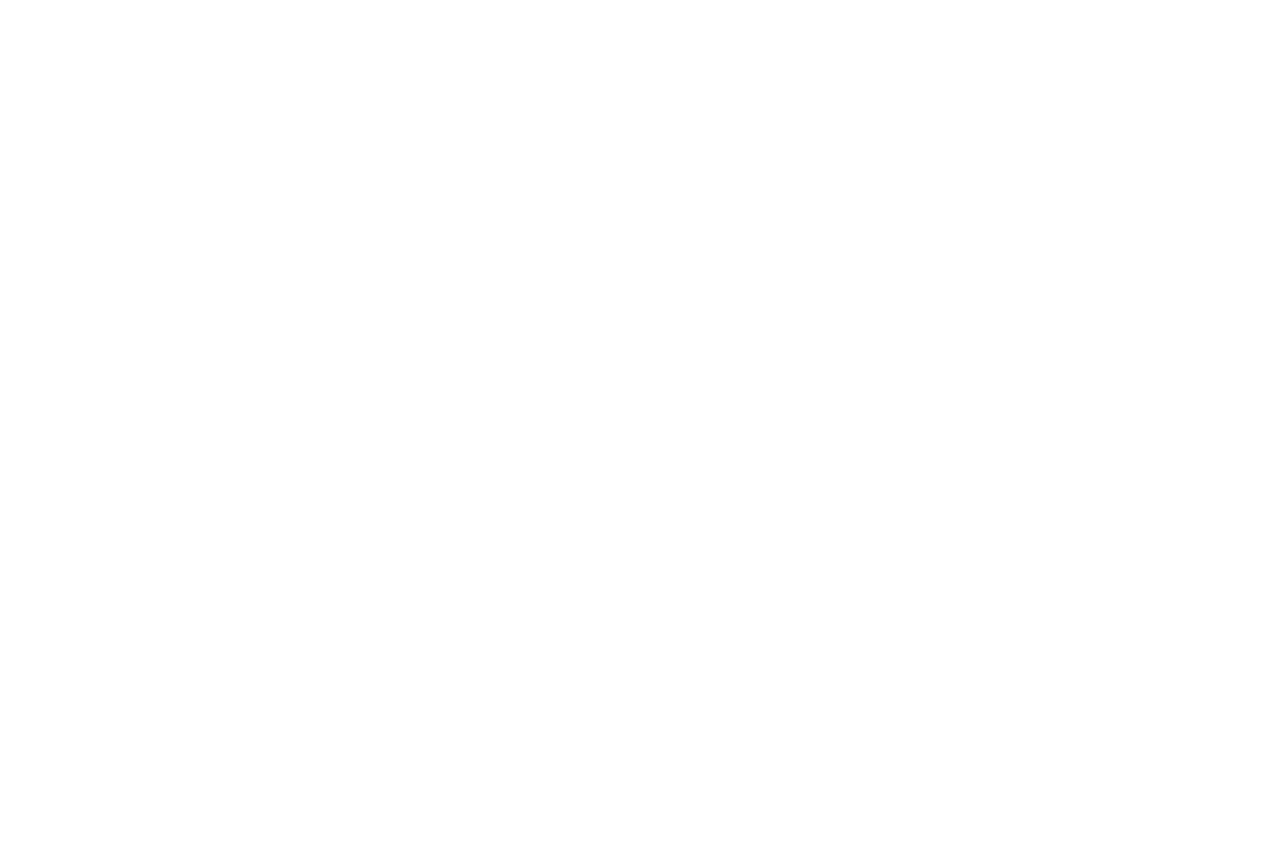
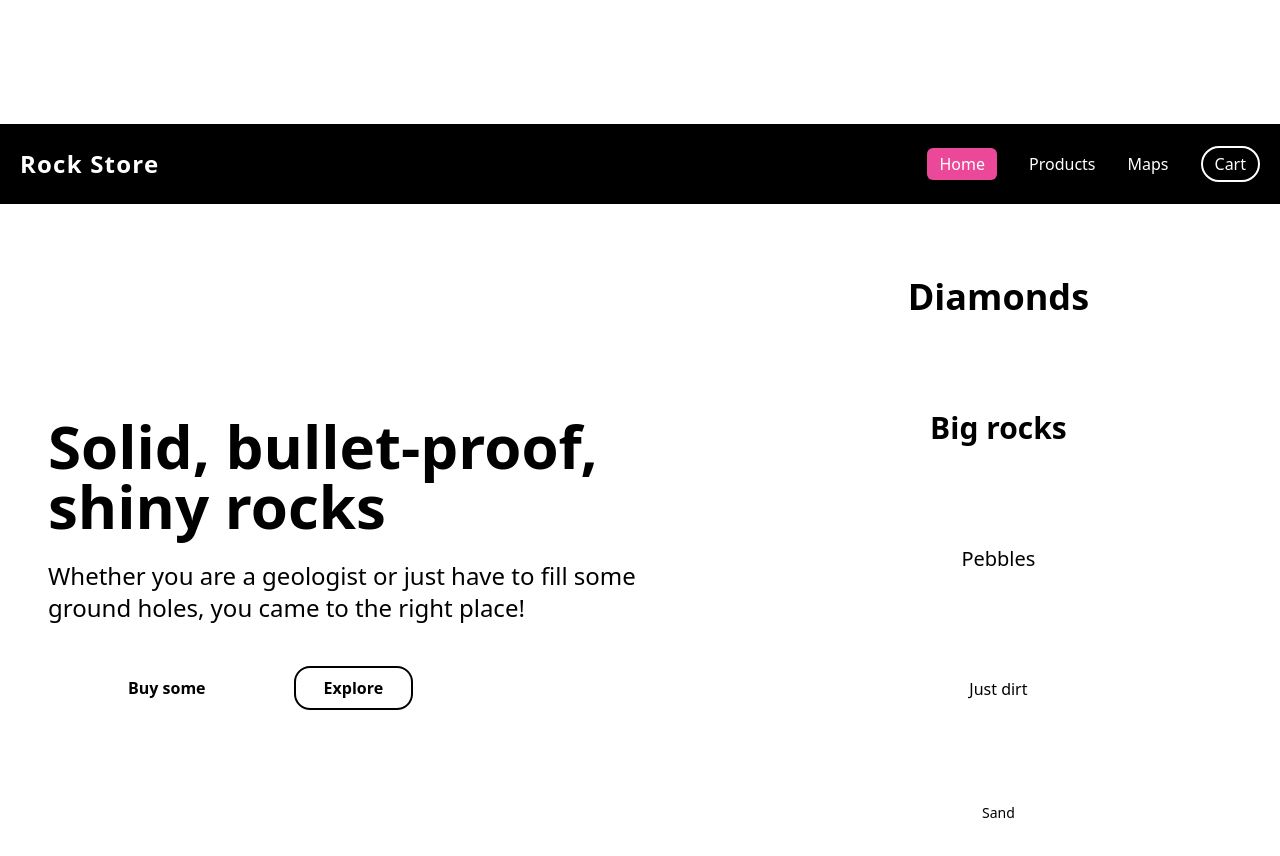
Before and after one commit to gonzzoli/color-palette-v2, a React (Create React App) app: page / in a window 1280 px wide. Shown: the part 1580-2436 px from the top of the page. Before the commit the page ends 1704 px from the top, so only its background shows below. Built offline with nearby package versions, Linux system fonts and the light colour scheme.

Commit message:
Added FixedLayout and working

```diff
--- a/src/Layouts/Components/Box.js
+++ /dev/null
@@ -1,9 +0,0 @@
-
-
-function Box() {
-    return (
-        <div></div>
-    )
-}
-
-export default Box
--- a/src/Layouts/Components/Circle.js
+++ /dev/null
@@ -1,9 +0,0 @@
-
-
-function Circle() {
-    return (
-        <div></div>
-    )
-}
-
-export default Circle
--- a/src/Layouts/Components/RoundedBox.js
+++ /dev/null
@@ -1,11 +0,0 @@
-
-
-function RoundedBox() {
-    return (
-        <div>
-
-        </div>
-    )
-}
-
-export default RoundedBox
--- a/src/Layouts/Components/Text.js
+++ /dev/null
@@ -1,9 +0,0 @@
-
-
-function Text() {
-    return (
-        <div></div>
-    )
-}
-
-export default Text
--- a/src/Layouts/DraggableLayout/DraggableLayout.js
+++ b/src/Layouts/DraggableLayout/DraggableLayout.js
@@ -40,7 +40,7 @@
     }
 
     return (
-        <div className="w-full">
+        <section className="w-full">
             <div className='flex justify-center items-center relative'>
                 <p
                 onClick={toggleElementsOptions}
@@ -72,7 +72,7 @@
             className="h-screen bg-white mt-5 relative" >
                 {elementsList}
             </div>
-        </div>
+        </section>
     )
 }
 
--- /dev/null
+++ b/src/Layouts/FixedLayout/FixedLayout.js
@@ -0,0 +1,271 @@
+import { useRef } from "react"
+import { useSelector } from "react-redux"
+
+function rgbToHex(rgbString=''){
+    console.log(rgbString)
+    rgbString = rgbString.match(/\(([^)]+)\)/)[1].split(',')
+    let hexString = ''
+    function rgbNumToHex(num){
+        let string = ''
+        let aux = Math.floor(num/16)
+        let remainder = num%16
+        switch (aux) {
+            case 10:
+                string += 'A'
+                break;
+            case 11:
+                string += 'B'
+                break;
+            case 12:
+                string += 'C'
+                break;
+            case 13:
+                string += 'D'
+                break;
+            case 14:
+                string += 'E'
+                break;
+            case 15:
+                string += 'F'
+                break;
+            default:
+                string += aux
+                break;
+        }
+        switch (remainder) {
+            case 10:
+                string += 'A'
+                break;
+            case 11:
+                string += 'B'
+                break;
+            case 12:
+                string += 'C'
+                break;
+            case 13:
+                string += 'D'
+                break;
+            case 14:
+                string += 'E'
+                break;
+            case 15:
+                string += 'F'
+                break;
+            default:
+                string += remainder
+                break;
+        }
+        return string
+    }
+    rgbString.forEach(value => {
+        hexString += rgbNumToHex(Number(value.trim()))
+    })
+    return '#' + hexString
+}
+
+
+function FixedLayout() {
+    const colors = useSelector(state => state.colors.selected)
+    const mainBgRef = useRef()
+
+    function setNextBgColor(e) {
+        e.stopPropagation()
+        const index = colors.indexOf(rgbToHex(e.target.style.background).toLowerCase())
+        if(index===colors.length-1) {
+            e.target.style.background = colors[0]
+            return
+        }
+        e.target.style.background = colors[index+1]
+    }
+
+    function setNextTextColor(e) {
+        e.stopPropagation()
+        const index = colors.indexOf(rgbToHex(e.target.style.color).toLowerCase())
+        if(index===colors.length-1) {
+            e.target.style.color = colors[0]
+            return
+        }
+        e.target.style.color = colors[index+1]
+    }
+
+    function setNextBorderColor(e) {
+        e.stopPropagation()
+        const index = colors.indexOf(rgbToHex(e.target.style.borderColor).toLowerCase())
+        if(index===colors.length-1) {
+            e.target.style.borderColor = colors[0]
+            return
+        }
+        e.target.style.borderColor = colors[index+1]
+    }
+
+    function checkMainClick(e) {
+        const id = e.target.id
+        if(id!=='') changeMainBgColor()
+    }
+
+    function changeMainBgColor() {
+        const index = colors.indexOf(rgbToHex(mainBgRef.current.style.background).toLowerCase())
+        if(index===colors.length-1) {
+            mainBgRef.current.style.background = colors[0]
+            return
+        }
+        mainBgRef.current.style.background = colors[index+1]
+    }
+
+    function randomStartColor() {
+        const randIndex = (Math.floor(Math.random()*50)) % colors.length
+        return colors[randIndex]
+    }
+
+    return (
+    <section className="h-screen bg-white select-none">
+        <header
+        style={{background: randomStartColor()}}
+        onClick={setNextBgColor}
+        className="bg-black h-[10vh] flex justify-between
+        items-center text-white px-5">
+            <div className="text-2xl font-bold tracking-wider">
+                <span
+                style={{color: randomStartColor()}}
+                onClick={setNextTextColor}
+                >Rock</span> <span
+                style={{color: randomStartColor()}}
+                onClick={setNextTextColor}
+                >Store</span>
+            </div>
+            <nav className="flex justify-end
+            items-center gap-8">
+                <div
+                style={{background: randomStartColor()}}
+                onClick={setNextBgColor}
+                className="py-1 px-3 bg-pink-500 rounded-md">
+                    <p
+                    style={{color: randomStartColor()}}
+                    onClick={setNextTextColor}
+                    >Home</p>
+                </div>
+                <p
+                style={{color: randomStartColor()}}
+                onClick={setNextTextColor}
+                >Products</p>
+                <p
+                style={{color: randomStartColor()}}
+                onClick={setNextTextColor}
+                >Maps</p>
+                <div
+                style={{borderColor: randomStartColor()}}
+                onClick={setNextBorderColor}
+                className="p-1 px-3 border-2 border-white
+                rounded-3xl">
+                    <p
+                    style={{color: randomStartColor()}}
+                    onClick={setNextTextColor}
+                    >Cart</p>
+                </div>
+            </nav>
+        </header>
+        <main
+        ref={mainBgRef}
+        style={{background: randomStartColor()}}
+        className="h-[90vh] px-12 flex gap-4">
+            <div
+            onClick={checkMainClick}
+            id='main-left'
+            className="w-3/5 flex flex-col justify-center">
+                <p
+                style={{color: randomStartColor()}}
+                onClick={setNextTextColor}
+                className="text-6xl mb-6
+                font-extrabold max-w-[550px]">Solid, bullet-proof, shiny rocks</p>
+                <p
+                style={{color: randomStartColor()}}
+                onClick={setNextTextColor}
+                className="text-2xl mb-10 max-w-[650px]">
+                Whether you are a geologist or just have to
+                fill some ground holes, you came to
+                the right place!
+                </p>
+                <div className="flex pl-12
+                font-bold items-center gap-14 ">
+                    <div
+                    style={{background: randomStartColor()}}
+                    onClick={setNextBgColor}
+                    className="py-3 px-8 rounded-2xl bg-white">
+                        <p
+                        style={{color: randomStartColor()}}
+                        onClick={setNextTextColor}
+                        >Buy some</p>
+                    </div>
+                    <div
+                    style={{borderColor: randomStartColor()}}
+                    onClick={setNextBorderColor}
+                    className="py-2 px-7 rounded-2xl
+                    border-2 border-black">
+                        <p
+                        style={{color: randomStartColor()}}
+                        onClick={setNextTextColor}
+                        >Explore</p>
+                    </div>
+                </div>
+            </div>
+            <div
+            onClick={checkMainClick}
+            id='main-right'
+            className="w-2/5 py-10 flex flex-col gap-6 items-center">
+                <div
+                style={{background: randomStartColor()}}
+                onClick={setNextBgColor}
+                className="h-1/6 w-full flex justify-center items-center
+                bg-white">
+                    <p
+                    style={{color: randomStartColor()}}
+                    onClick={setNextTextColor}
+                    className="text-4xl font-bold">Diamonds</p>
+                </div>
+                <div
+                style={{background: randomStartColor()}}
+                onClick={setNextBgColor}
+                className="h-1/6 w-[80%] rounded-md flex justify-center items-center
+                bg-white">
+                    <p
+                    style={{color: randomStartColor()}}
+                    onClick={setNextTextColor}
+                    className="text-3xl font-bold">Big rocks</p>
+                </div>
+                <div
+                style={{background: randomStartColor()}}
+                onClick={setNextBgColor}
+                className="h-1/6 w-[60%] rounded-2xl flex justify-center items-center
+                bg-white">
+                    <p
+                    style={{color: randomStartColor()}}
+                    onClick={setNextTextColor}
+                    className="text-xl">Pebbles</p>
+                </div>
+                <div
+                style={{background: randomStartColor()}}
+                onClick={setNextBgColor}
+                className="h-1/6 w-[40%] rounded-full flex justify-center items-center
+                bg-white">
+                    <p
+                    style={{color: randomStartColor()}}
+                    onClick={setNextTextColor}
+                    >Just dirt</p>
+                </div>
+                <div
+                style={{background: randomStartColor()}}
+                onClick={setNextBgColor}
+                className="w-[20%] aspect-square rounded-full flex justify-center items-center
+                bg-white">
+                    <p
+                    style={{color: randomStartColor()}}
+                    onClick={setNextTextColor}
+                    className="text-sm">Sand</p>
+                </div>
+            </div>
+        </main>
+    </section>
+    )
+}
+
+export default FixedLayout
--- a/src/Layouts/Layouts.js
+++ b/src/Layouts/Layouts.js
@@ -1,5 +1,6 @@
 import { useSelector } from "react-redux"
 import DraggableLayout from "./DraggableLayout/DraggableLayout"
+import FixedLayout from "./FixedLayout/FixedLayout"
 
 
 function Layouts() {
@@ -10,10 +11,11 @@
                     Try your colors <span className="text-lg">(working on it currently)</span>
                 </h1>
                 <p className="mb-7">Create your layout from scratch here by adding,
-                dragging and resizing elements, or use some pre-made layouts further down.</p>
+                dragging and resizing elements, or use a pre-made layout further down.</p>
             </div>
             <div>
                 <DraggableLayout />
+                <FixedLayout />
             </div>
         </section>
     )
```
